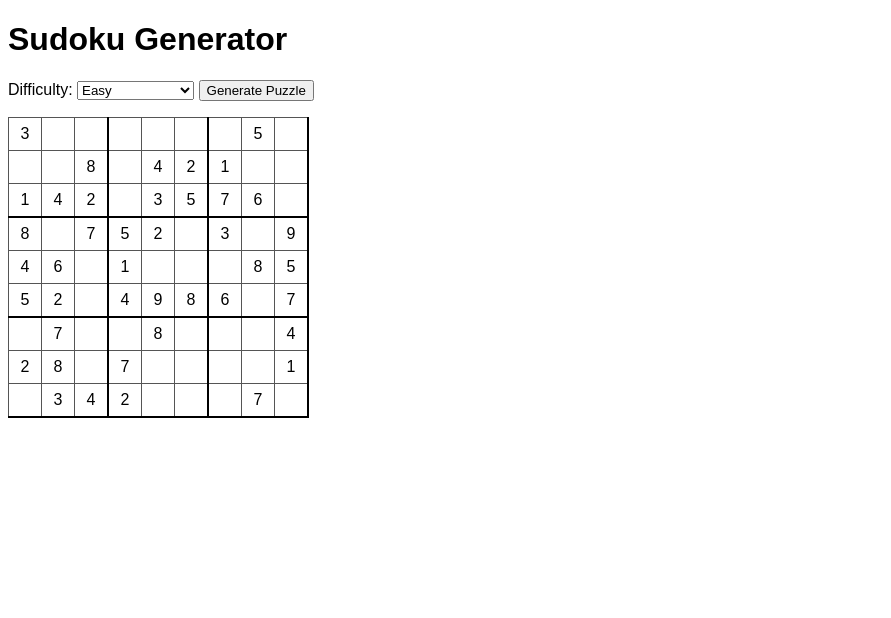
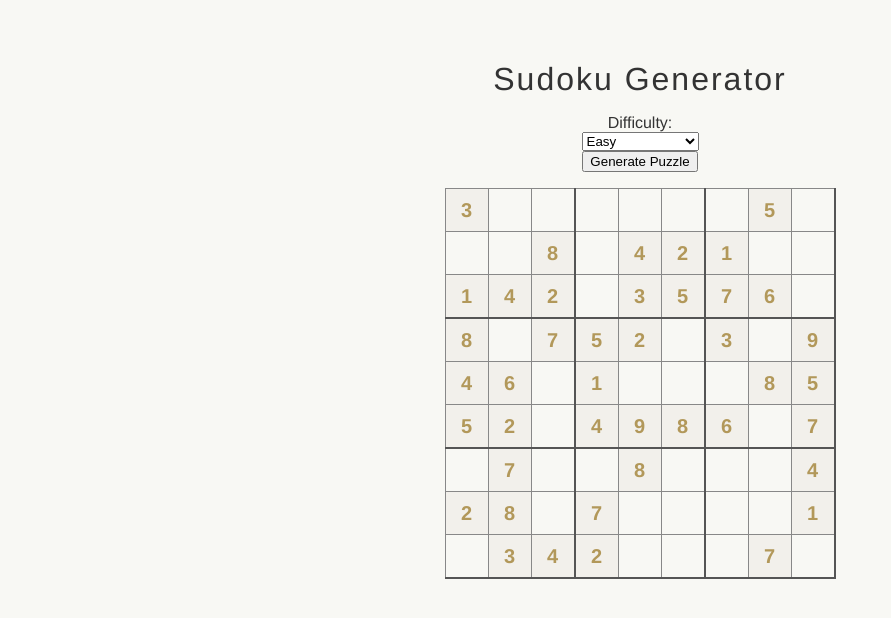
Before and after one commit to Onke/sudoku-generator, a plain HTML site: page webapp/index.html in a window 1280 px wide. Both pictures are taken after a click on the button "Generate Puzzle". Shown: the whole page, without its empty margins (0-891 px from the left). Drawn offline with Linux system fonts and the light colour scheme.

Commit message:
Move styles to external stylesheet (#4)

```diff
--- a/webapp/index.html
+++ b/webapp/index.html
@@ -4,13 +4,7 @@
     <meta charset="UTF-8">
     <meta name="viewport" content="width=device-width, initial-scale=1.0">
     <title>Sudoku Generator</title>
-    <style>
-        body { font-family: Arial, sans-serif; }
-        table { border-collapse: collapse; margin-top: 1em; }
-        td { width: 30px; height: 30px; text-align: center; border: 1px solid #555; }
-        tr:nth-child(3n) td { border-bottom: 2px solid #000; }
-        td:nth-child(3n) { border-right: 2px solid #000; }
-    </style>
+    <link rel="stylesheet" href="styles.css">
 </head>
 <body>
     <h1>Sudoku Generator</h1>
--- /dev/null
+++ b/webapp/styles.css
@@ -0,0 +1,42 @@
+body {
+    font-family: "Helvetica Neue", Arial, sans-serif;
+    background: #f8f8f4;
+    color: #333;
+    display: flex;
+    flex-direction: column;
+    align-items: center;
+    padding-top: 2em;
+}
+
+h1 {
+    font-weight: 300;
+    letter-spacing: 2px;
+    margin-bottom: 0.5em;
+}
+
+table {
+    border-collapse: collapse;
+    margin-top: 1em;
+}
+
+td {
+    width: 40px;
+    height: 40px;
+    text-align: center;
+    border: 1px solid #888;
+    font-size: 20px;
+}
+
+tr:nth-child(3n) td {
+    border-bottom: 2px solid #555;
+}
+
+td:nth-child(3n) {
+    border-right: 2px solid #555;
+}
+
+td.given {
+    font-weight: 600;
+    color: #b2985a;
+    background: #f2f0eb;
+}
--- a/webapp/sudoku.js
+++ b/webapp/sudoku.js
@@ -122,7 +122,12 @@ function render(grid) {
         const tr = document.createElement('tr');
         for (const val of row) {
             const td = document.createElement('td');
-            td.textContent = val === 0 ? '' : val;
+            if (val !== 0) {
+                td.textContent = val;
+                td.classList.add('given');
+            } else {
+                td.textContent = '';
+            }
             tr.appendChild(td);
         }
         table.appendChild(tr);
```
